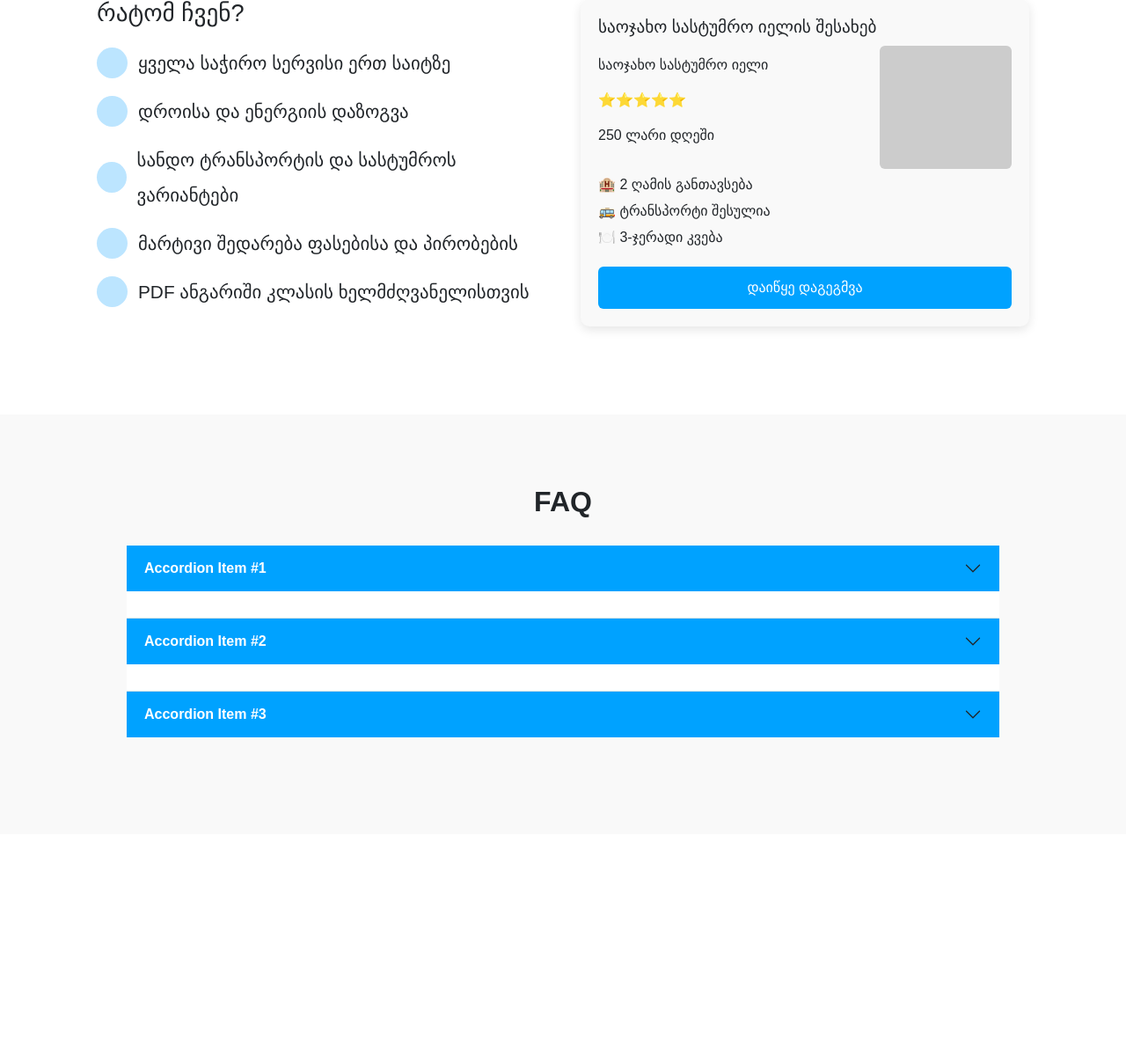
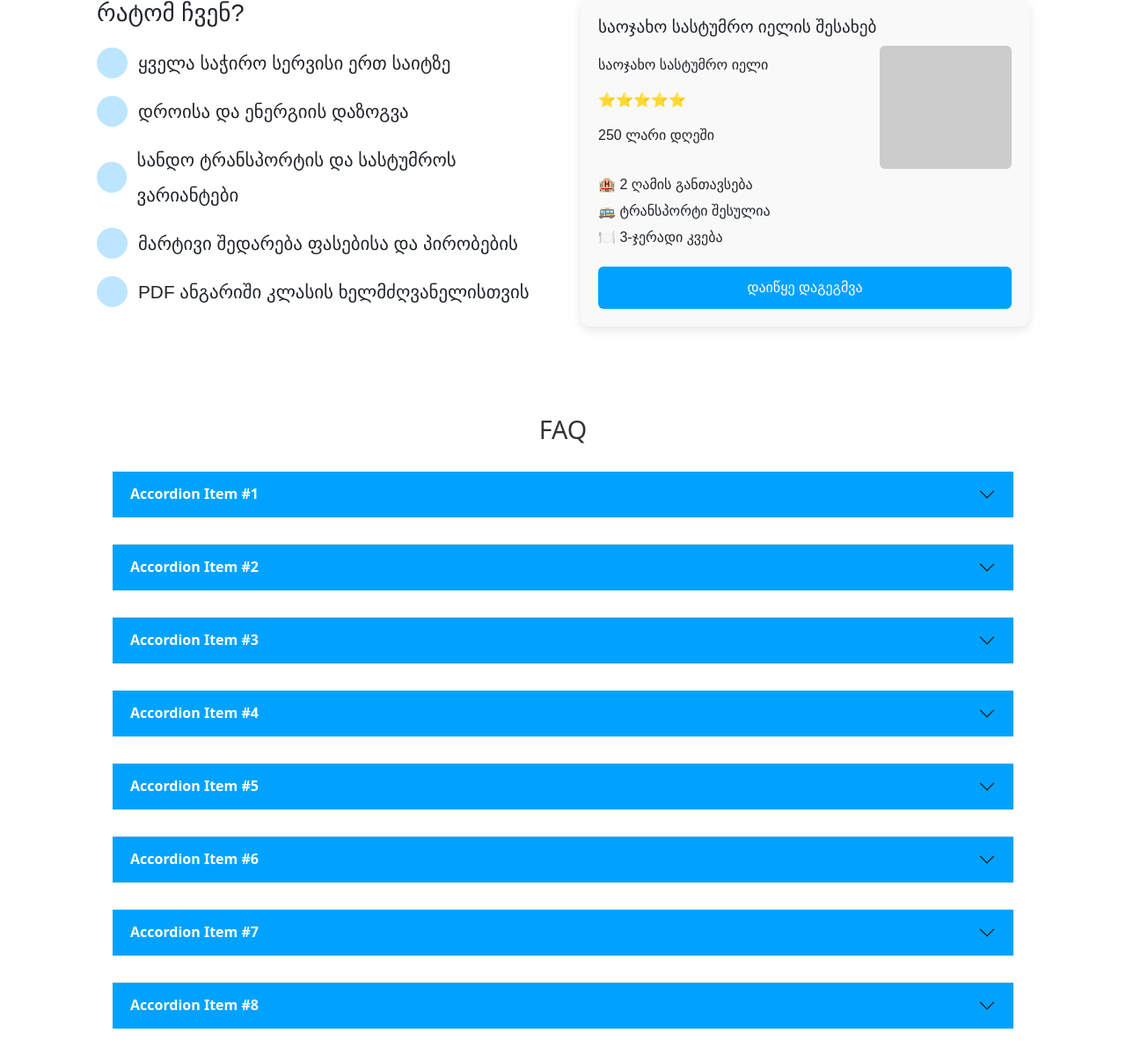
Before and after one commit to sabuka-dumbo/SkolaTrip, a Django app: page / in a window 1280 px wide. Shown: the part 936-2135 px from the top of the page at 88% size. Before the commit the page ends 1774 px from the top, so only its background shows below. Run offline with Django 5.2, Linux system fonts and the light colour scheme; some libraries are stand-ins or nearby versions.

Commit message:
Aug 5, 2025, 3:22 PM

```diff
--- a/SkolaTrip/st/static/css/styles.css
+++ b/SkolaTrip/st/static/css/styles.css
@@ -190,35 +190,23 @@
     font-size: 1rem;
 }
 
-#faq-sec{
-    display: flex;
-    justify-content: center;
-    margin-top: 100px;
-}
-
-#faq-sec h2{
-    font-size: 1.7rem;
-}
-
 #faq-sec {
   display: flex;
   flex-direction: column;
   align-items: center;
-    padding: 80px 20px;
-    background-color: #f9f9f9;
+  margin-top: 100px;
 }
 
 #faq-sec h2 {
-    font-size: 2rem;
+  font-size: 1.8rem;
   margin-bottom: 30px;
-    font-family: Sylfaen, sans-serif;
-    font-weight: bold;
+  color: #333;
 }
+
 .accordion {
   width: 80%;
   border-radius: 12px;
   background-color: transparent;
-    margin: 0 auto;
 }
 
 .accordion-item {
@@ -230,15 +218,17 @@
   font-size: 1rem;
   font-weight: bold;
   font-family: inherit;
-    padding: 18px 20px;
-    border-bottom: 1px solid #ddd;
-    transition: background-color 0.3s ease;
+  padding: 16px 20px;
   background-color: #00A2FF !important;
   color: white !important;
+  border-bottom: 1px solid #ccc;
+  border-radius: 8px !;
+  margin-bottom: 8px;
+  transition: background-color 0.3s ease;
 }
 
 .accordion-button:hover {
-    background-color: #e04343;
+  background-color: #008ddd !important;
 }
 
 .accordion-button:focus {
@@ -246,13 +236,15 @@
 }
 
 .accordion-body {
-    background-color: rgb(228, 220, 220);
+  background-color: #f2f2f2;
   font-size: 0.95rem;
   line-height: 1.5;
   padding: 16px 20px;
   color: #333;
-    border-bottom: 1px solid #ddd;
+  border-radius: 0 0 12px 12px;
+  margin-bottom: 10px;
 }
+
 
 
 
--- a/SkolaTrip/st/templates/index.html
+++ b/SkolaTrip/st/templates/index.html
@@ -115,6 +115,68 @@
   </div>
 </div>
 
+<div class="accordion-item">
+  <h2 class="accordion-header">
+    <button class="accordion-button collapsed" type="button" data-bs-toggle="collapse"
+      data-bs-target="#flush-collapseFour" aria-expanded="false" aria-controls="flush-collapseFour">
+      Accordion Item #4
+    </button>
+  </h2>
+  <div id="flush-collapseFour" class="accordion-collapse collapse" data-bs-parent="#accordionFlushExample">
+    <div class="accordion-body">ეს არის მეოთხე კითხვაზე პასუხი.</div>
+  </div>
+</div>
+
+<div class="accordion-item">
+  <h2 class="accordion-header">
+    <button class="accordion-button collapsed" type="button" data-bs-toggle="collapse"
+      data-bs-target="#flush-collapseFive" aria-expanded="false" aria-controls="flush-collapseFive">
+      Accordion Item #5
+    </button>
+  </h2>
+  <div id="flush-collapseFive" class="accordion-collapse collapse" data-bs-parent="#accordionFlushExample">
+    <div class="accordion-body">ეს არის მეხუთე კითხვაზე პასუხი.</div>
+  </div>
+</div>
+
+
+<div class="accordion-item">
+  <h2 class="accordion-header">
+    <button class="accordion-button collapsed" type="button" data-bs-toggle="collapse"
+      data-bs-target="#flush-collapseSix" aria-expanded="false" aria-controls="flush-collapseSix">
+      Accordion Item #6
+    </button>
+  </h2>
+  <div id="flush-collapseSix" class="accordion-collapse collapse" data-bs-parent="#accordionFlushExample">
+    <div class="accordion-body">ეს არის მეექვსე კითხვაზე პასუხი.</div>
+  </div>
+</div>
+
+<div class="accordion-item">
+  <h2 class="accordion-header">
+    <button class="accordion-button collapsed" type="button" data-bs-toggle="collapse"
+      data-bs-target="#flush-collapseSeven" aria-expanded="false" aria-controls="flush-collapseSeven">
+      Accordion Item #7
+    </button>
+  </h2>
+  <div id="flush-collapseSeven" class="accordion-collapse collapse" data-bs-parent="#accordionFlushExample">
+    <div class="accordion-body">ეს არის მეშვიდე კითხვაზე პასუხი.</div>
+  </div>
+</div>
+
+<div class="accordion-item">
+  <h2 class="accordion-header">
+    <button class="accordion-button collapsed" type="button" data-bs-toggle="collapse"
+      data-bs-target="#flush-collapseEight" aria-expanded="false" aria-controls="flush-collapseEight">
+      Accordion Item #8
+    </button>
+  </h2>
+  <div id="flush-collapseEight" class="accordion-collapse collapse" data-bs-parent="#accordionFlushExample">
+    <div class="accordion-body">ეს არის მერვე კითხვაზე პასუხი.</div>
+  </div>
+</div>
+
+
   </div>
 </section>
 
```
Also changed, not shown: SkolaTrip/st/static/css/register.css (+32 -1 lines), SkolaTrip/st/templates/dashboard.html (+25 -0 lines), SkolaTrip/st/templates/register.html (+15 -11 lines). Lines whose indentation alone changed are shown as unchanged.
